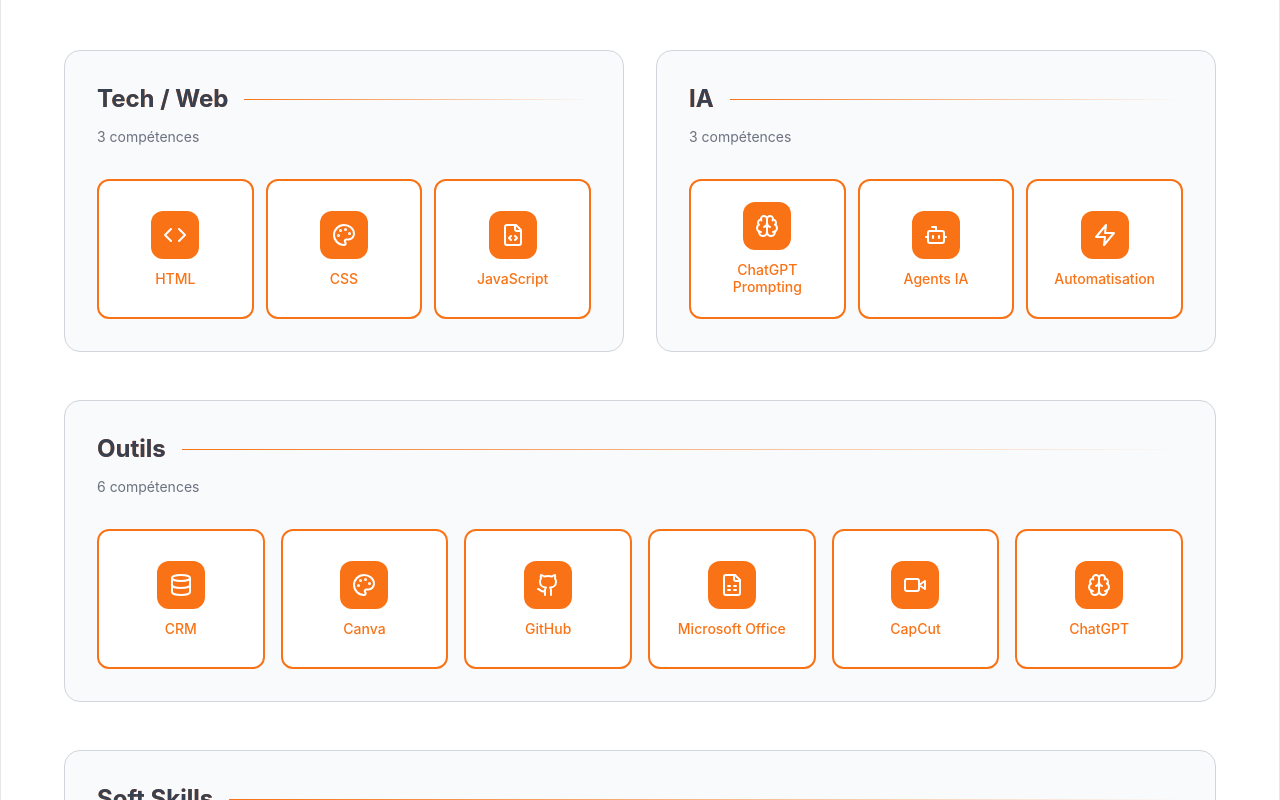
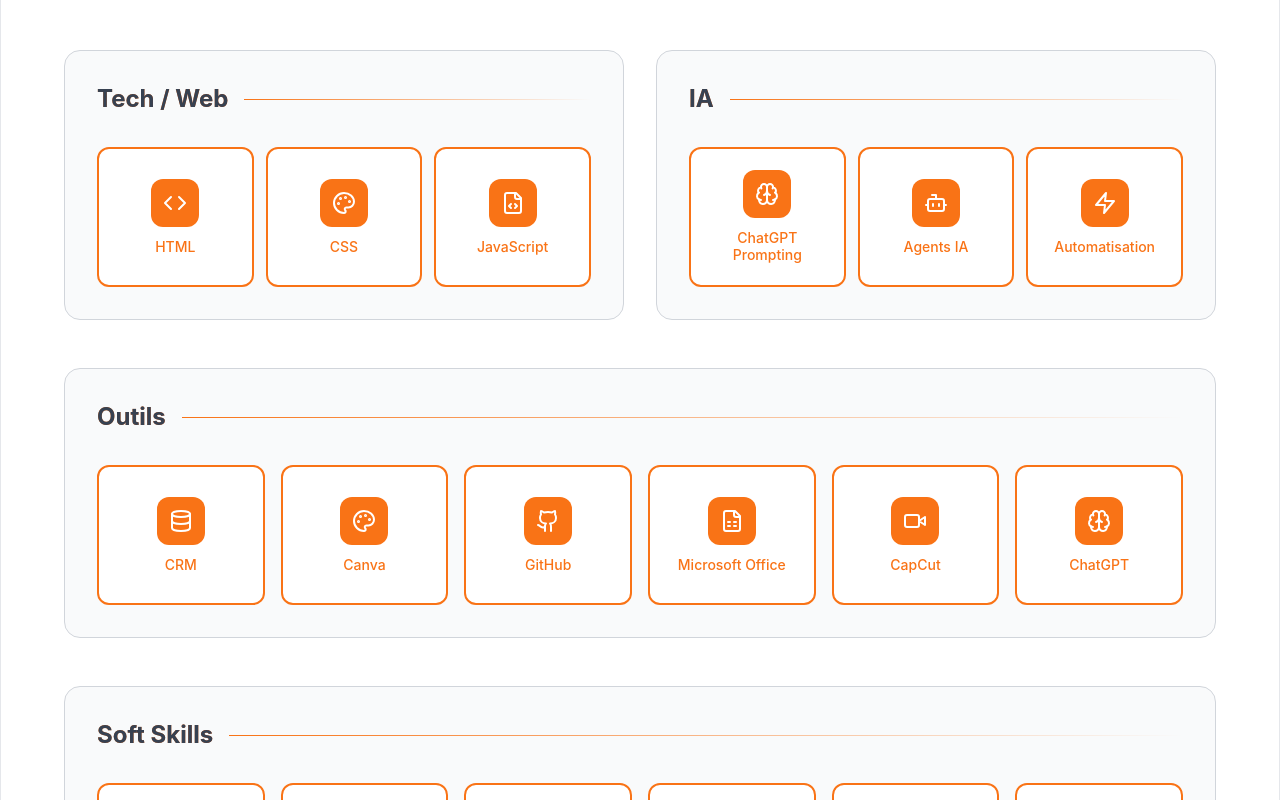
Before and after one commit to Raphael91000/portofolio, a React (Vite) app: page / in a window 1280 px wide. Shown: the part 4800-5600 px from the top of the page. Built offline with nearby package versions, Linux system fonts and the light colour scheme.

Commit message:
sup nbr skills

```diff
--- a/src/components/sections/Skills.tsx
+++ b/src/components/sections/Skills.tsx
@@ -133,9 +133,6 @@ const Skills: React.FC = () => {
                     </span>
                     <div className="ml-4 flex-1 h-px bg-gradient-to-r from-orange-500 to-transparent"></div>
                   </h3>
-                  <p className="text-gray-600 dark:text-gray-400 text-sm">
-                    {techWebCategory.skills.length} compétence{techWebCategory.skills.length > 1 ? 's' : ''}
-                  </p>
                 </div>
                 <div className="grid grid-cols-2 gap-2 sm:grid-cols-3 sm:gap-3">
                   {techWebCategory.skills.map((skill, skillIndex) =>
@@ -158,9 +155,6 @@ const Skills: React.FC = () => {
                     </span>
                     <div className="ml-4 flex-1 h-px bg-gradient-to-r from-orange-500 to-transparent"></div>
                   </h3>
-                  <p className="text-gray-600 dark:text-gray-400 text-sm">
-                    {iaCategory.skills.length} compétence{iaCategory.skills.length > 1 ? 's' : ''}
-                  </p>
                 </div>
                 <div className="grid grid-cols-2 gap-2 sm:grid-cols-3 sm:gap-3">
                   {iaCategory.skills.map((skill, skillIndex) =>
@@ -187,9 +181,6 @@ const Skills: React.FC = () => {
                   </span>
                   <div className="ml-4 flex-1 h-px bg-gradient-to-r from-orange-500 to-transparent"></div>
                 </h3>
-                <p className="text-gray-600 dark:text-gray-400 text-sm">
-                  {category.skills.length} compétence{category.skills.length > 1 ? 's' : ''}
-                </p>
               </div>
               <div className="grid grid-cols-2 gap-3 sm:grid-cols-3 md:grid-cols-4 lg:grid-cols-5 xl:grid-cols-6 sm:gap-4">
                 {category.skills.map((skill, skillIndex) =>
```
